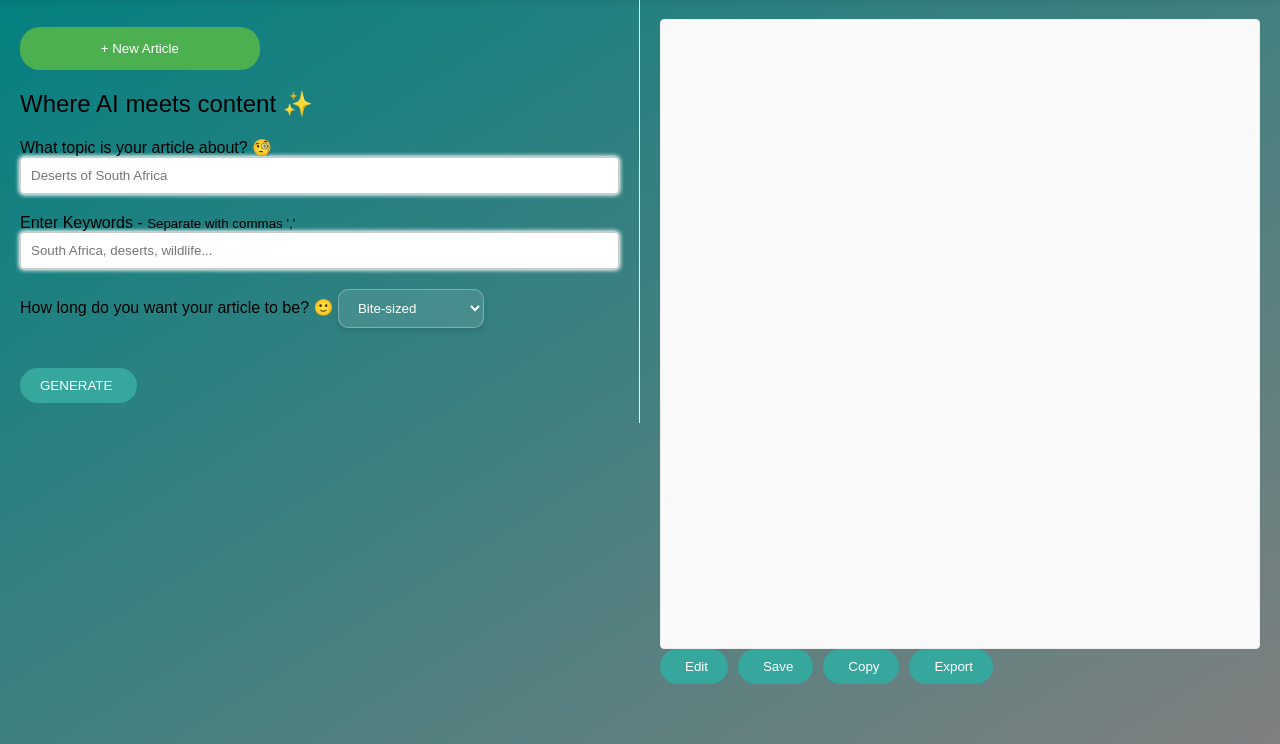
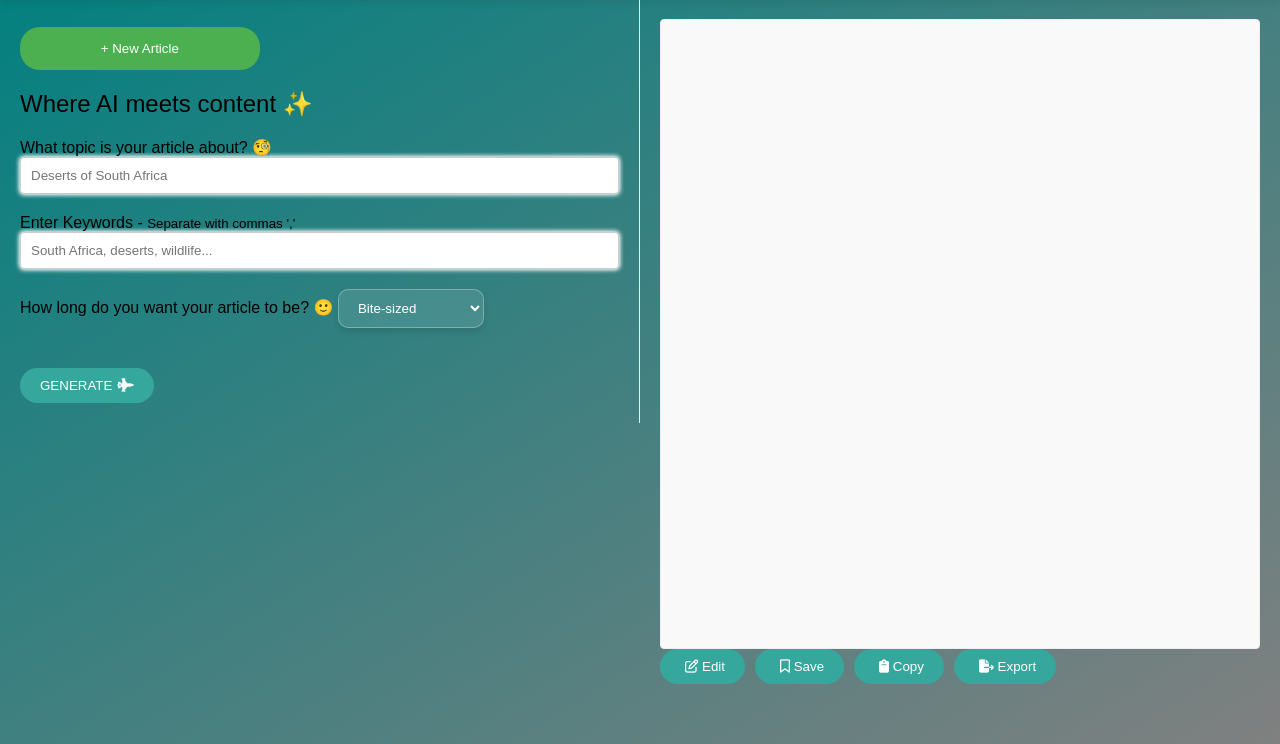
Before and after one commit to Jasiel-Stark8/AIrticle, a Flask app: page /generate in a window 1280 px wide. Shown: the part 56-800 px from the top of the page. Run offline with Flask 3, Linux system fonts and the light colour scheme; some libraries are stand-ins or nearby versions.

Commit message:
size overload found - remove fa from requirements

```diff
--- a/requirements.txt
+++ b/requirements.txt
@@ -27,7 +27,6 @@ Flask-Script==2.0.6
 Flask-SQLAlchemy==3.1.1
 Flask-SSLify==0.1.5
 Flask-WTF==1.2.1
-fontawesomefree==6.4.2
 frozenlist==1.4.0
 greenlet==3.0.0
 gunicorn==21.2.0
@@ -49,7 +48,6 @@ packaging==23.2
 Pillow==10.1.0
 pipdeptree==2.13.0
 pluggy==1.3.0
-# psycopg2==2.9.9
 psycopg2-binary==2.9.9
 pydantic==2.4.2
 pydantic_core==2.10.1
--- a/templates/generate.html
+++ b/templates/generate.html
@@ -7,12 +7,12 @@
 
     <!-- My stylesheets -->
     <link rel="stylesheet" href="{{ url_for('static', filename='css/generate.css') }}">
-    <!-- <link rel="stylesheet" href="https://cdn.jsdelivr.net/npm/choices.js/public/assets/styles/choices.min.css"> -->
+    <link rel="stylesheet" href="https://cdn.jsdelivr.net/npm/choices.js/public/assets/styles/choices.min.css">
 
-    <!-- Our project just needs Font Awesome Free's Solid and Brand files -->
-    <!-- <link href="https://cdnjs.cloudflare.com/ajax/libs/font-awesome/6.4.0/css/all.min.css" rel="stylesheet"> -->
+    <!-- Project just needs Font Awesome Free's Solid and Brand files -->
+    <script src="https://kit.fontawesome.com/c2cf2f5d94.js" crossorigin="anonymous"></script>
 
-    <!-- JQuery import and important scrips-->
+    <!-- JQuery import and important scripts-->
     <script src="https://code.jquery.com/jquery-3.7.1.min.js" integrity="sha256-/JqT3SQfawRcv/BIHPThkBvs0OEvtFFmqPF/lYI/Cxo=" crossorigin="anonymous"></script>
     <script src="{{ url_for('static', filename='js/generate.js') }}"></script>
     <script src="{{ url_for('static', filename='js/gen_functionality.js') }}"></script>
```
